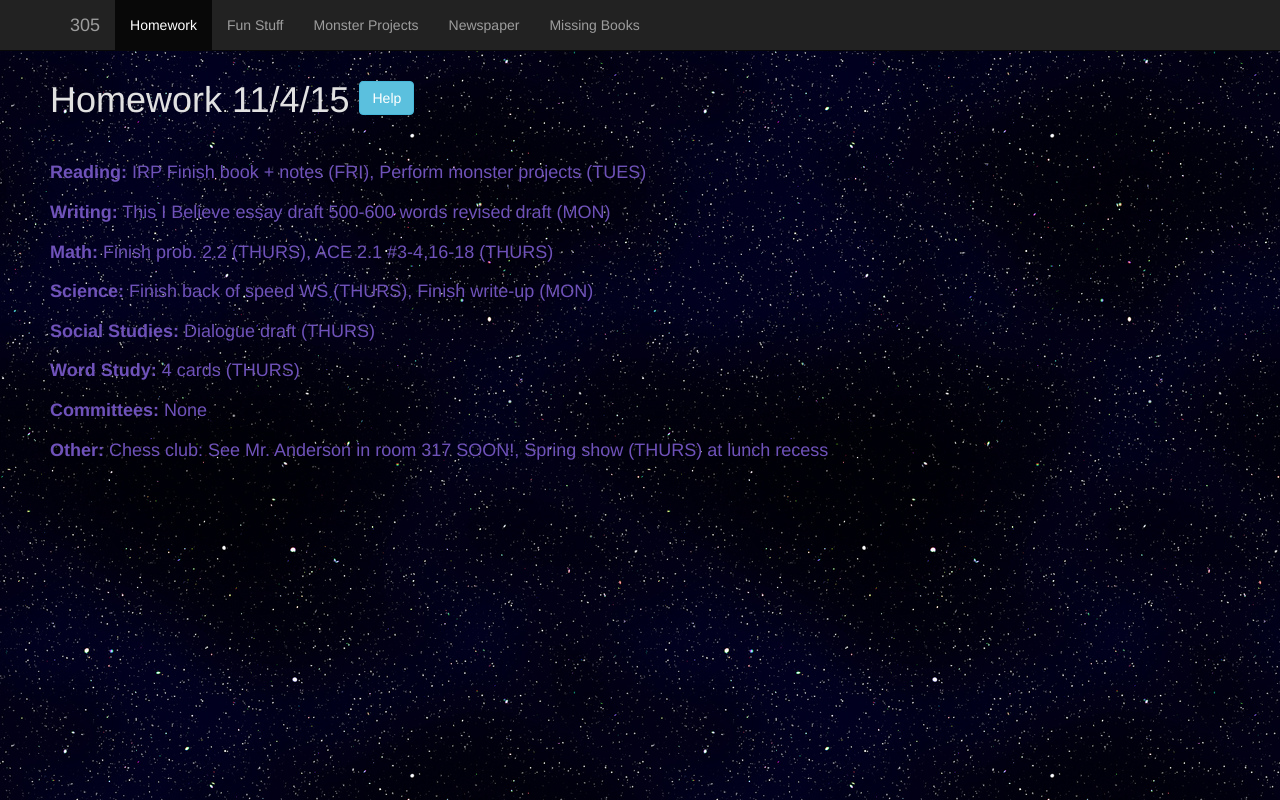
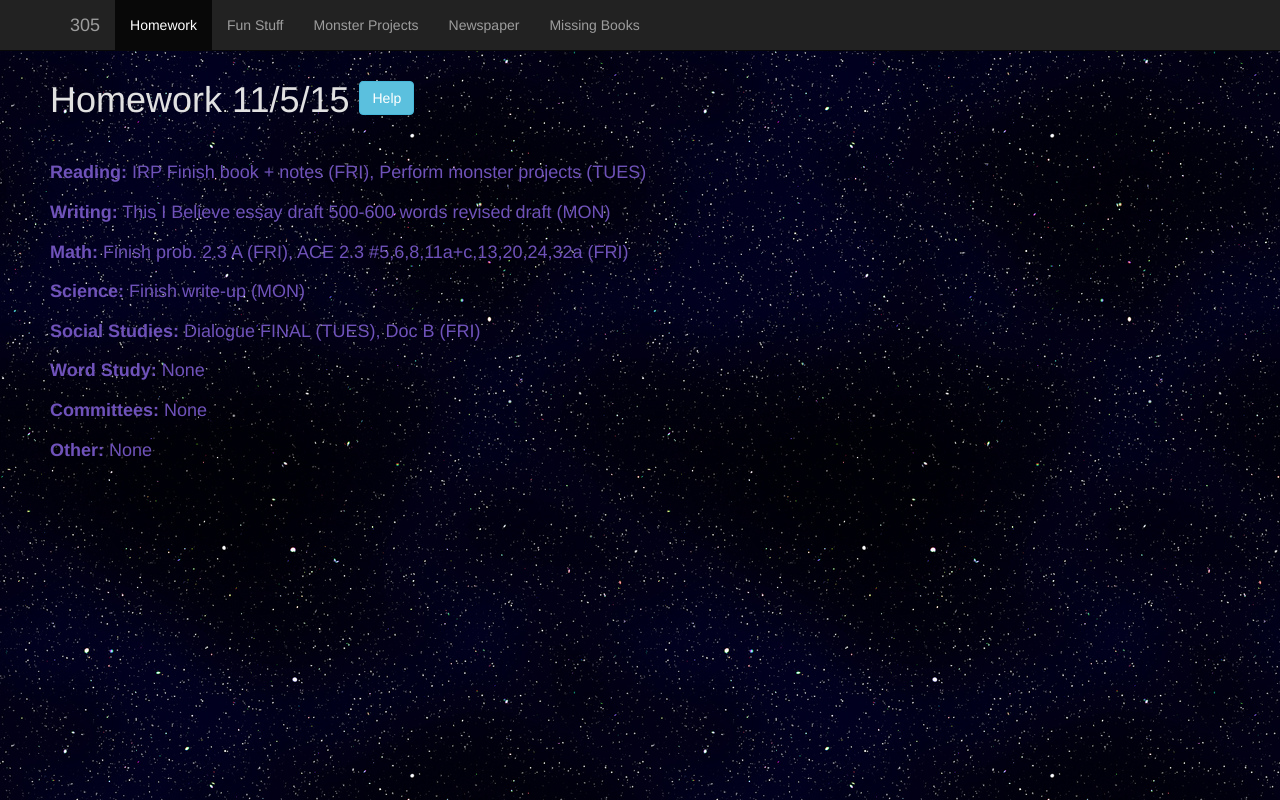
Before and after one commit to class2018/fishtextures.github.io, a plain HTML site: page index.html in a window 1280 px wide. Drawn offline with nearby package versions, Linux system fonts and the light colour scheme.

Commit message:
Homework 11/5/15

```diff
--- a/index.html
+++ b/index.html
@@ -46,24 +46,24 @@
     <br/>
     <br/>
     <br/>
-    <h1>Homework 11/4/15  <a href="./webinfo.html" class="btn btn-info" role="button" id="btninfo2">Help</a></h1>
+    <h1>Homework 11/5/15  <a href="./webinfo.html" class="btn btn-info" role="button" id="btninfo2">Help</a></h1>
     <br/>
    		<h4><div class="homeworktext">
 	   	<b>Reading:</b> IRP Finish book + notes (FRI), Perform monster projects (TUES) <br/>
 <br/>
 	   	<b>Writing:</b> This I Believe essay draft 500-600 words revised draft (MON) <br/>
 <br/>
-	    	<b>Math:</b> Finish prob. 2.2 (THURS), ACE 2.1 #3-4,16-18 (THURS) <br/>
+	    	<b>Math:</b> Finish prob. 2.3 A (FRI), ACE 2.3 #5,6,8,11a+c,13,20,24,32a (FRI) <br/>
 <br/>
-	       <b>Science:</b> Finish back of speed WS (THURS), Finish write-up (MON) <br/>
+	       <b>Science:</b>  Finish write-up (MON) <br/>
 <br/>
-	        <b>Social Studies:</b> Dialogue draft (THURS) <br/>
+	        <b>Social Studies:</b> Dialogue FINAL (TUES), Doc B (FRI) <br/>
 <br/>
-	        <b>Word Study:</b> 4 cards (THURS) <br/>
+	        <b>Word Study:</b> None <br/>
 <br/>
 	        <b>Committees:</b> None <br/>
 <br/>
-	        <b>Other:</b> Chess club: See Mr. Anderson in room 317 SOON!, Spring show (THURS) at lunch recess <br/>
+	        <b>Other:</b> None <br/>
         </div></h4>
 
 
```
